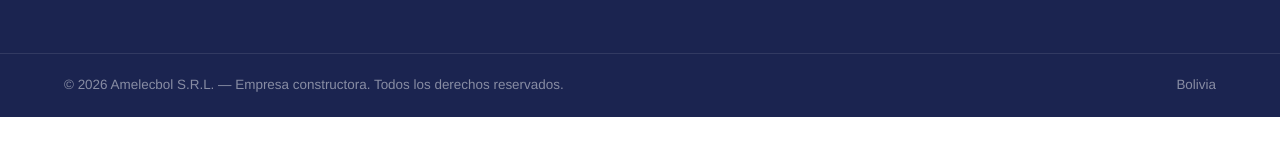
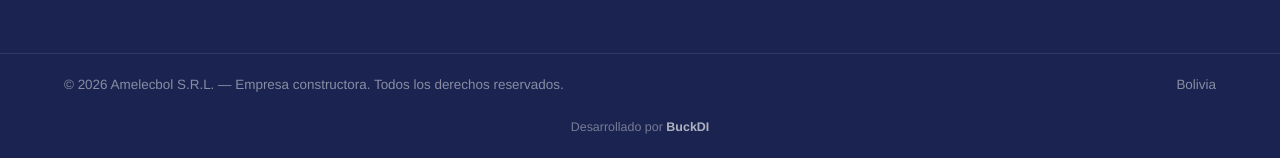
Before and after one commit to kdtlb/AMELECBOL_V1, a plain HTML site: page index.html in a window 1280 px wide. Shown: the part 9707-9865 px from the top of the page. Before the commit the page ends 9824 px from the top, so only its background shows below. Drawn offline with Linux system fonts and the light colour scheme.

Commit message:
Agregar crédito «Desarrollado por BuckDI» en el pie de página
Co-Authored-By: Claude Opus 5.5 <noreply@anthropic.com>

```diff
--- a/css/styles.css
+++ b/css/styles.css
@@ -749,6 +749,12 @@ ul { margin: 0; padding: 0; list-style: none; }
   font-size: .84rem; color: rgba(255,255,255,.48);
 }
 .pie__legal-in p { margin: 0; }
+.pie__credito {
+  margin: 0; padding: 0 0 20px; text-align: center;
+  font-size: .78rem; color: rgba(255,255,255,.40);
+}
+.pie__credito a { color: rgba(255,255,255,.65); font-weight: 700; }
+.pie__credito a:hover { color: var(--amarillo); }
 
 /* --------------------------------------------------------------------------
    17. BOTÓN FLOTANTE DE WHATSAPP
--- a/index.html
+++ b/index.html
@@ -748,6 +748,9 @@
       <p>&copy; <span id="anio">2026</span> Amelecbol S.R.L. — Empresa constructora. Todos los derechos reservados.</p>
       <p>Bolivia</p>
     </div>
+    <p class="pie__credito">
+      Desarrollado por <a href="https://buck-di.com" target="_blank" rel="noopener">BuckDI</a>
+    </p>
   </div>
 </footer>
 
```
